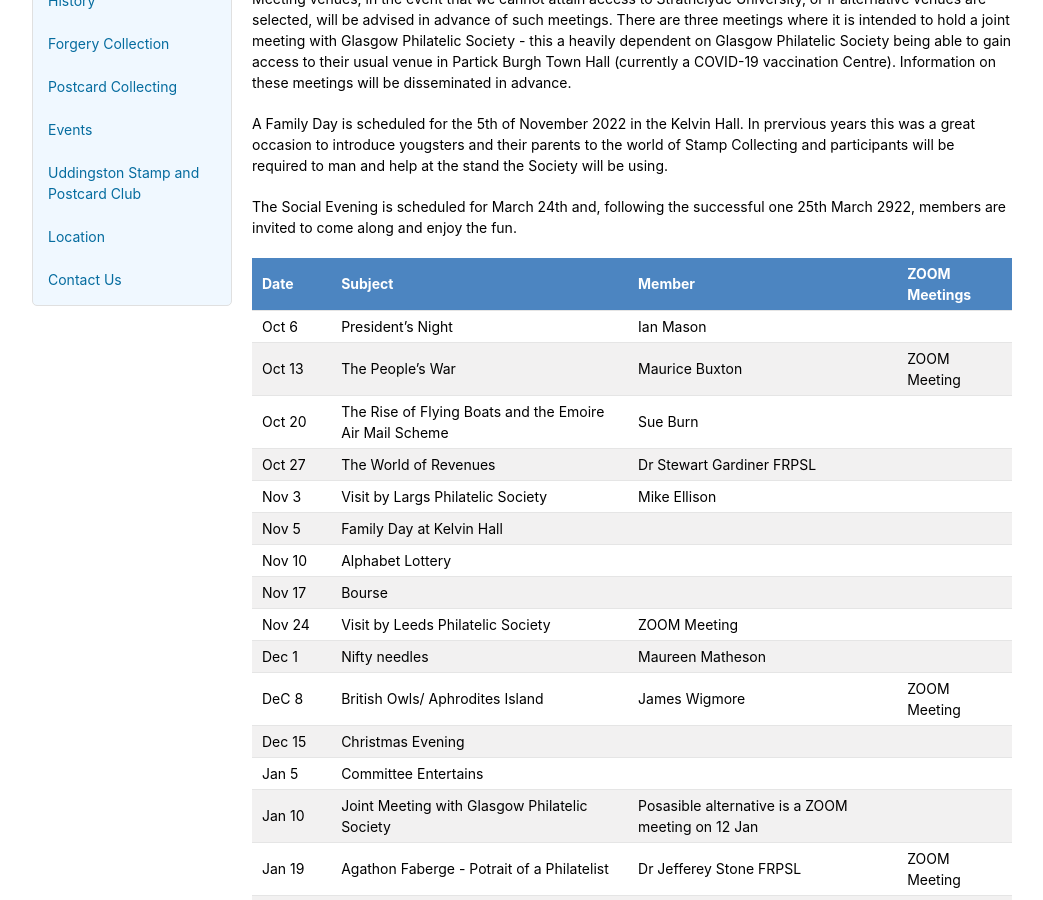
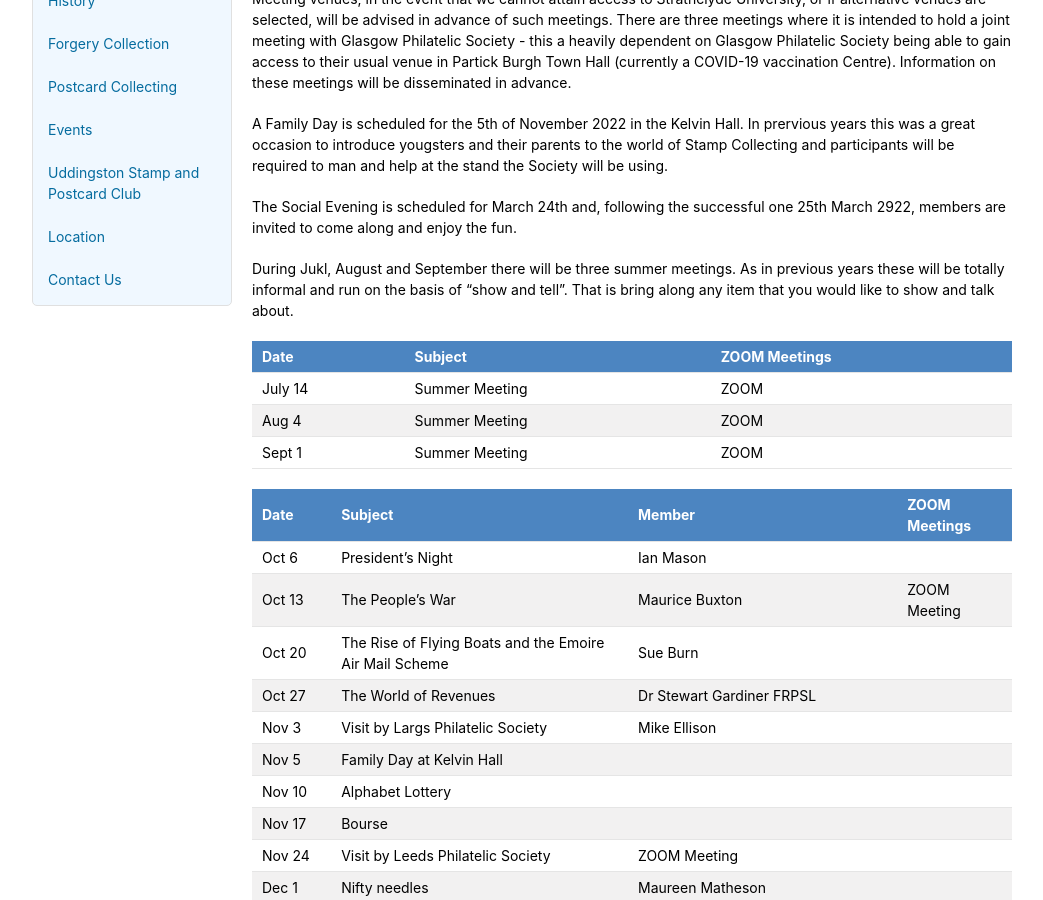
Before and after one commit to astalker/caledonian-stamps, a Jekyll site: the page built from meetings.md, in a window 1280 px wide and 900 px high, scrolled down 500 px. Shown: the whole window, without its empty margins (118-1161 px from the left). Built offline with Jekyll 4.4.1, drawn with Linux system fonts in a browser that asks for light colours; our own code applies the rules of GitHub Pages for plain Markdown files.

Commit message:
Summer Meetings added

```diff
--- a/meetings.md
+++ b/meetings.md
@@ -2,7 +2,7 @@
 
 [Previous Meetings](./previous-meetings) / [Advice for visiting speakers](./advice-for-visiting-speakers)
 
-## 2022 - 2023
+## 2022 - 2023 ##
 It is hoped that the easing of of restrictions due to the COVID-19 pandemic will enable a resumption of meetings in the usual venue at Strathclyde University. Nevertheless a blended mixture of actual face-to face meetings and ZOOM meetings will take place, The value of ZOOM meetings was amply shown in the last two years where the Society were able to get a number of virtual displays form eminent philatelists from various parts of the country on a completely diverse range of subjects. In the winter months ZOOM meetings can obviate the need for travel on dark, wintry nights.
 
 Log in Details for ZOOM meetings will be emailed weekly as and when required.. Please contact the President or ZOOM Coordinator (see contacts page) if you wish to be added to the invitation list.
@@ -12,6 +12,14 @@ Meeting venues, in the event that we cannot attain access to Strathclyde Univers
 A Family Day is scheduled for the 5th of November 2022 in the Kelvin Hall. In prervious years this was a great occasion to introduce yougsters and their parents to the world of Stamp Collecting and participants will be required to man and help at the stand the Society will be using.
 
 The Social Evening is scheduled for March 24th and, following the successful one 25th March 2922, members are invited to come along and enjoy the fun.
+
+During Jukl, August and September there will be three summer meetings. As in previous years these will be totally informal and run on the basis of "show and tell". That is bring along any item that you would like to show and talk about.
+
+Date  | Subject | ZOOM Meetings
+----- |-------
+July 14 | Summer Meeting | ZOOM
+Aug 4   | Summer Meeting | ZOOM
+Sept 1  | Summer Meeting | ZOOM
 
 Date  | Subject | Member | ZOOM Meetings
 ----- | ------- | ------ | -------------
```
